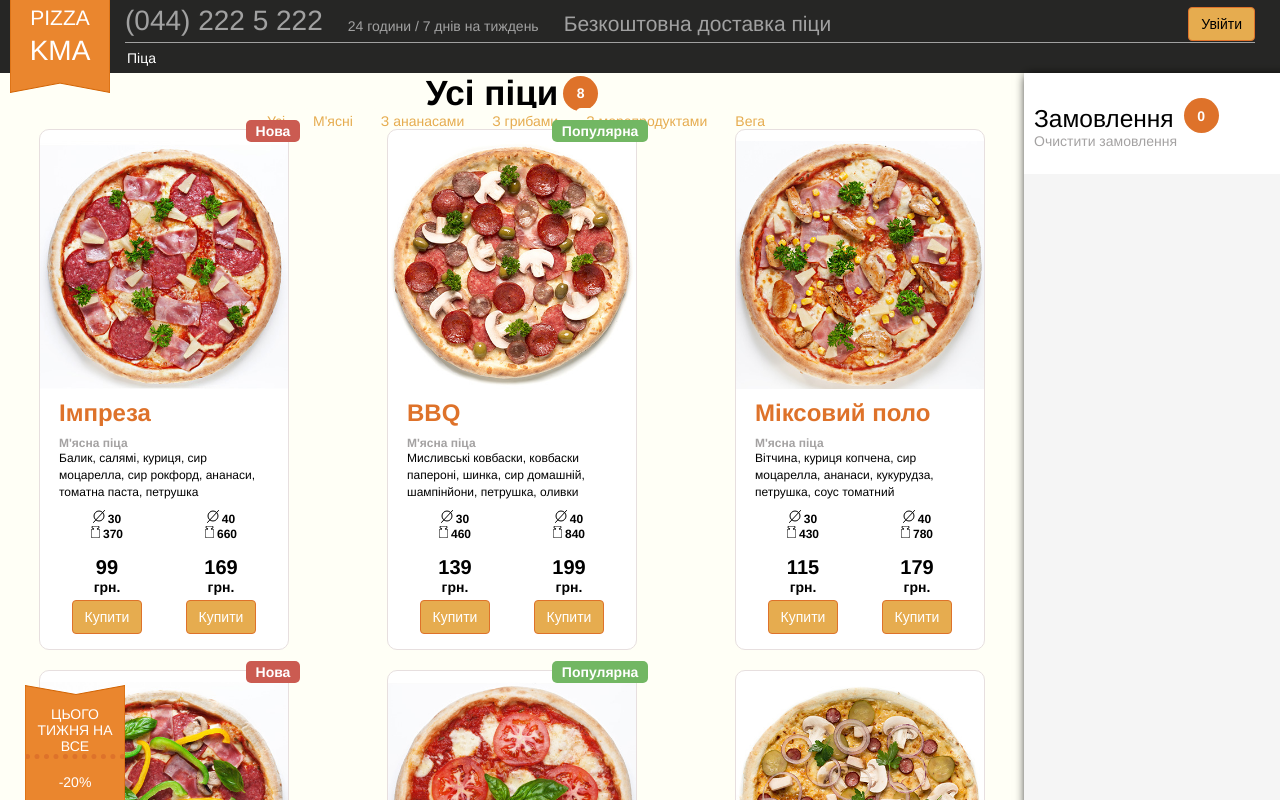
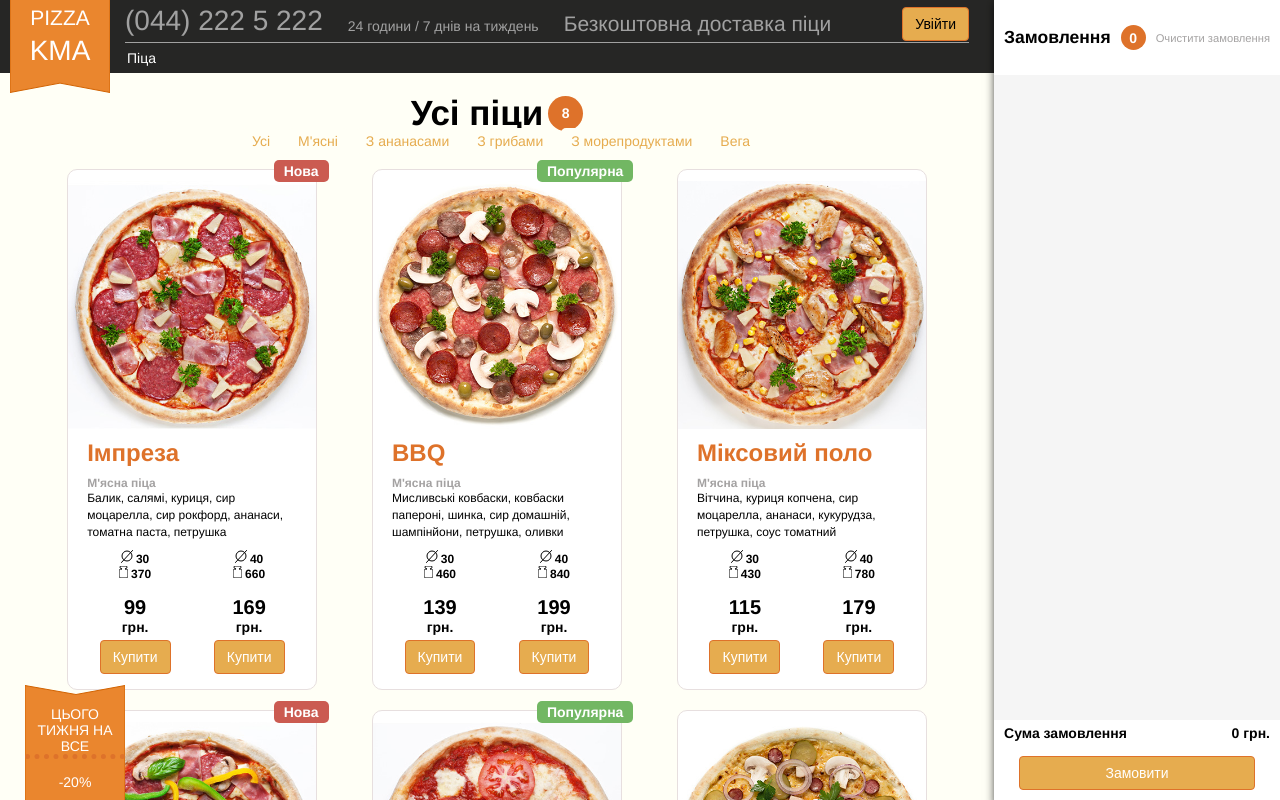
Before and after one commit to otipz19/AngularPizza, an Angular app: page / in a window 1280 px wide. Shown: the top 800 px of the page. Built offline with nearby package versions, Linux system fonts and the light colour scheme.

Commit message:
Fixed markup and basket styling

```diff
--- a/src/app/app.component.css
+++ b/src/app/app.component.css
@@ -4,7 +4,15 @@
     justify-content: space-between;
 }
 
-main {
+.main-container {
     display: grid;
     grid-template-columns: 4fr 1fr;
 }
+
+main {
+    display: flex;
+    flex-direction: column;
+    justify-content: space-between;
+    gap: 20px;
+    margin: 20px 0;
+}
--- a/src/app/app.component.html
+++ b/src/app/app.component.html
@@ -1,15 +1,17 @@
+<div class="main-container">
+  <div>
     <nav>
       <app-header />
     </nav>
 
     <main>
-  <div>
       <app-filters />
       <app-pizza-list />
-    <app-footer/>
+      <app-footer />
+    </main>
   </div>
 
   <aside>
     <app-basket />
   </aside>
-</main>
+</div>
--- a/src/app/basket/basket-footer/basket-footer.component.css
+++ b/src/app/basket/basket-footer/basket-footer.component.css
@@ -5,6 +5,7 @@
   justify-content: space-between;
   align-items: stretch;
   gap: 15px;
+  font-weight: bolder;
 }
 
 .total {
@@ -27,4 +28,5 @@
   background-color: #e6ac4f;
   border-color: #de722a;
   width: 100%;
+  color: white;
 }
--- a/src/app/basket/basket-footer/basket-footer.component.html
+++ b/src/app/basket/basket-footer/basket-footer.component.html
@@ -1,9 +1,7 @@
-<div class="footer">
-    <div class="total">
-        <label>Сума замовлення</label>
-        <label class="total-price">{{totalPrice()}} грн.</label>
-    </div>
-    <div class="order-btn-container">
-        <button class="btn btn-primary order-btn">Замовити</button>
-    </div>
+<div class="total">
+  <label>Сума замовлення</label>
+  <label class="total-price">{{ totalPrice() }} грн.</label>
 </div>
+<div class="order-btn-container">
+  <button class="btn btn-primary order-btn">Замовити</button>
+</div>
--- a/src/app/basket/basket-header/basket-header.component.css
+++ b/src/app/basket/basket-header/basket-header.component.css
@@ -11,17 +11,30 @@
   display: flex;
   flex-direction: row;
   justify-content: space-between;
-  align-items: end;
+  align-items: center;
   gap: 10px;
+}
 
-  label {
-    font-size: 1.75rem;
-  }
+.orders-label label {
+  font-size: 1.25rem;
+  font-weight: bolder;
+}
+
+.clear-orders-container {
+  display: flex;
+  flex-direction: column;
+  justify-content: center;
+  align-items: center;
 }
 
 .clear-orders {
   justify-self: end;
-  font-size: 1rem;
+  font-size: 0.8rem;
   color: #a4a2a2;
   text-wrap: nowrap;
 }
+
+.round-span {
+  width: 15px;
+  height: 15px;
+}
--- a/src/app/basket/basket-header/basket-header.component.html
+++ b/src/app/basket/basket-header/basket-header.component.html
@@ -1,9 +1,7 @@
-<div class="header">
-    <div class="orders-label">
-        <label>Замовлення</label>
-        <span class="round-span">{{ordersAmount()}}</span>
-    </div>
-    <div>
-        <label class="clear-orders" (click)="onClear()">Очистити замовлення</label>
-    </div>
+<div class="orders-label">
+  <label>Замовлення</label>
+  <span class="round-span">{{ ordersAmount() }}</span>
 </div>
+<div class="clear-orders-container">
+  <label class="clear-orders" (click)="onClear()">Очистити замовлення</label>
+</div>
--- a/src/app/basket/basket-item/basket-item.component.css
+++ b/src/app/basket/basket-item/basket-item.component.css
@@ -6,7 +6,6 @@
   width: 100%;
   padding: 10px 0px 10px 20px;
   border-bottom: 1px #a4a2a2 solid;
-  min-height: 120px;
   overflow: hidden;
 }
 
@@ -14,26 +13,29 @@
   position: absolute;
   width: 100px;
   height: 100px;
-  right: -50px;
+  right: -30px;
 }
 
 .order-card-content {
+  height: 100px;
   display: flex;
   flex-direction: column;
   justify-content: space-between;
   align-items: flex-start;
-  gap: 5px;
+  gap: 0px;
 }
+
 .order-card-content .title {
   font-weight: bolder;
   color: #de722a;
 }
+
 .pizza-title {
-  font-size: 2rem;
+  font-size: 1.5rem;
 }
 
 .option-subtitle {
-  font-size: 1.5rem;
+  font-size: 1rem;
 }
 
 .stats {
@@ -44,13 +46,23 @@
   gap: 20px;
 }
 
+.stats > div {
+  display: flex;
+  flex-direction: row;
+  justify-content: space-between;
+  gap: 5px;
+  font-weight: bolder;
+}
+
 .settings {
   display: flex;
   flex-direction: row;
   justify-content: space-between;
   align-items: center;
   gap: 10px;
+  font-weight: bolder;
 }
+
 .cost {
   min-width: 6ch;
 }
@@ -80,6 +92,7 @@ button {
   align-items: center;
   gap: 10px;
 }
+
 .sub {
   background-color: #d14437;
   border-color: #e72e1d;
--- a/src/app/basket/basket-item/basket-item.component.html
+++ b/src/app/basket/basket-item/basket-item.component.html
@@ -27,4 +27,5 @@
     <button class="cancel btn btn-primary" (click)="onRemove()">x</button>
   </div>
 </div>
-<img src="assets/pizza_1.jpg" />
+
+<img [src]="item().pizza.img" />
--- a/src/app/basket/basket.component.css
+++ b/src/app/basket/basket.component.css
@@ -31,4 +31,5 @@
 .orders-list {
   height: 100%;
   overflow-y: auto;
+  overflow-x: hidden;
 }
--- a/src/app/pizza-list/pizza-list.component.css
+++ b/src/app/pizza-list/pizza-list.component.css
@@ -1,7 +1,14 @@
 :host {
+    display: flex;
+    flex-direction: column;
+    align-items: center;
+}
+
+.list-container {
     display: grid;
     grid-template-columns: 1fr 1fr 1fr;
     gap: 20px;
+    width: 90%;
 }
 
 .pizza-container {
--- a/src/app/pizza-list/pizza-list.component.html
+++ b/src/app/pizza-list/pizza-list.component.html
@@ -1,5 +1,7 @@
-@for(pizza of pizzaList(); track pizza.id) {
-<div class="pizza-container">
-  <app-pizza-card [pizza]="pizza" />
+<div class="list-container">
+  @for(pizza of pizzaList(); track pizza.id) {
+  <div class="pizza-container">
+    <app-pizza-card [pizza]="pizza" />
+  </div>
+  }
 </div>
-}
```
Lines whose indentation alone changed are shown as unchanged.
